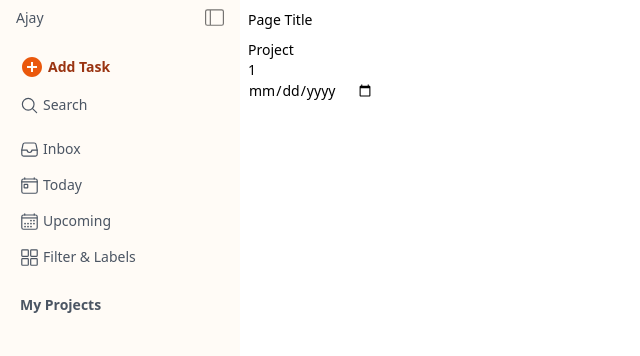
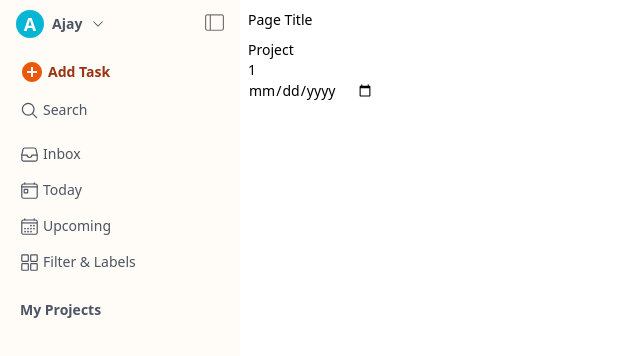
Before and after one commit to ajaypds/mern-todo-frontend, a React (Vite) app: page /project/1 in a window 1280 px wide. Shown: the top 356 px of the page, without its empty margins (0-640 px from the left). Built offline with nearby package versions, Linux system fonts and the light colour scheme.

Commit message:
updated sidebar icons

```diff
--- a/src/components/Sidebar.jsx
+++ b/src/components/Sidebar.jsx
@@ -28,6 +28,11 @@ const Sidebar = () => {
         event.stopPropagation();
     }
 
+    const handleUserMenuClick = (e) => {
+        e.preventDefault();
+        e.stopPropagation();
+    }
+
     const handleMouseEnter = () => {
         setHovr(true)
     }
@@ -42,8 +47,12 @@ const Sidebar = () => {
 
     return (
         <div className='pr-2 h-full flex flex-col gap-4 text-gray-600' onMouseEnter={handleMouseEnter} onMouseLeave={handleMouseLeave}>
-            <div className='flex justify-between items-center'>
-                <div>Ajay</div>
+            <div className='flex justify-between items-center h-9 mt-1'>
+                <div className='flex gap-2 items-center font-semibold mt-1'>
+                    <div className='h-7 w-7 rounded-full bg-cyan-500 flex items-center justify-center text-white text-lg'>A</div>
+                    <div>Ajay</div>
+                    <div className='h-4 w-4 hover:bg-gray-100 rounded-full rotate-90 cursor-pointer flex items-center justify-center' onClick={handleUserMenuClick}><HiChevronRight /></div>
+                </div>
                 <div><IconButton onClick={handleMenuClick}><BsLayoutSidebar size={19} /></IconButton></div>
             </div>
             <div className='flex flex-col'>
```
